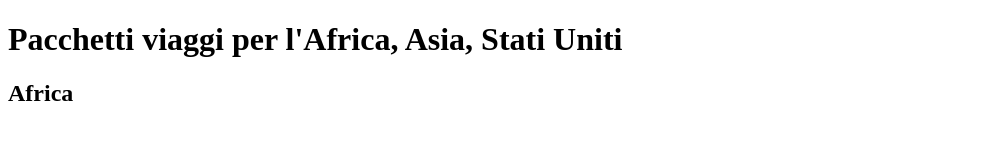
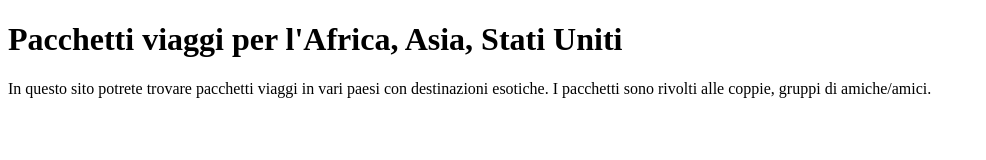
Before and after one commit to alessiamontresor/aambarimayssam.github.io, a plain HTML site: page index.html in a window 1280 px wide. Shown: the whole page, without its empty margins (0-986 px from the left). Drawn offline with Linux system fonts and the light colour scheme.

Commit message:
Update index.html

```diff
--- a/index.html
+++ b/index.html
@@ -5,6 +5,7 @@
 </head>
 <body>
 <h1>Pacchetti viaggi per l'Africa, Asia, Stati Uniti</h1>
-<h2>Africa</h2>
+
+  <p>In questo sito potrete trovare pacchetti viaggi in vari paesi con destinazioni esotiche. I pacchetti sono rivolti alle coppie, gruppi di amiche/amici. </p>
 </body>
 </html>
```
